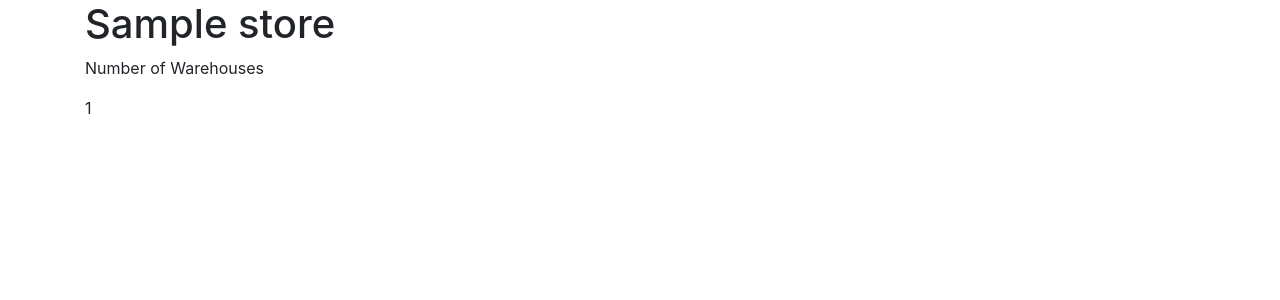
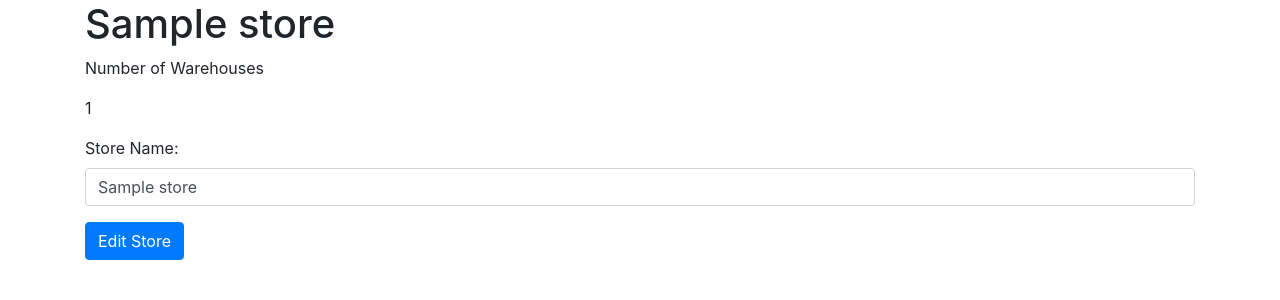
Before and after one commit to juleswuan/web-app-database, a Python web app: template templates/show.html in a window 1280 px wide. Shown: the top 300 px of the page. Run offline with Jinja, Linux system fonts and the light colour scheme; the template is opened without the code that fills it: most values are stand-ins (such as "Sample title", 1, 10 or a date in 2020); some libraries are stand-ins or nearby versions.

Commit message:
enable store name update

```diff
--- a/templates/show.html
+++ b/templates/show.html
@@ -1,12 +1,18 @@
-{% extends '_layout.html' %}
-
-{% block content %}
+{% extends '_layout.html' %} {% block content %}
 <h1>{{ store.name }}</h1>
 
 <p>Number of Warehouses</p>
 
 <p>{{ store.warehouses.count() }}</p>
 
-
+<form action="{{ url_for('update_store', id=store.id) }}" method="POST">
+  <div class="form-group">
+    <label for="name">Store Name:</label>
+    <input type='text' name='name' class="form-control" value="{{
+      store.name
+    }}"/ >
+  </div>
+  <button type="submit" class="btn btn-primary">Edit Store</button>
+</form>
 
 {% endblock %}
```
Also changed, not shown: app.py (+10 -0 lines), templates/warehouse.html (+5 -7 lines), 1 other file.
